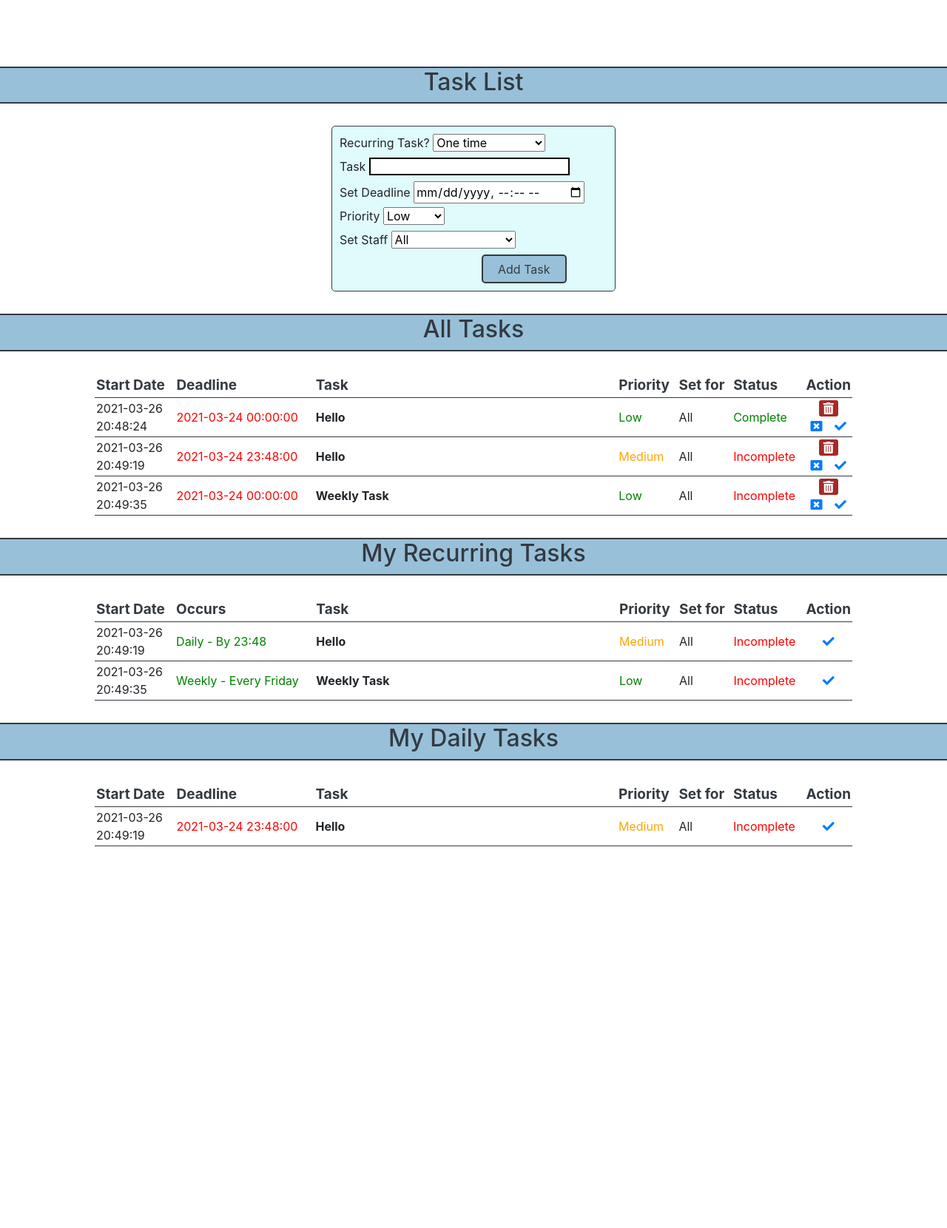
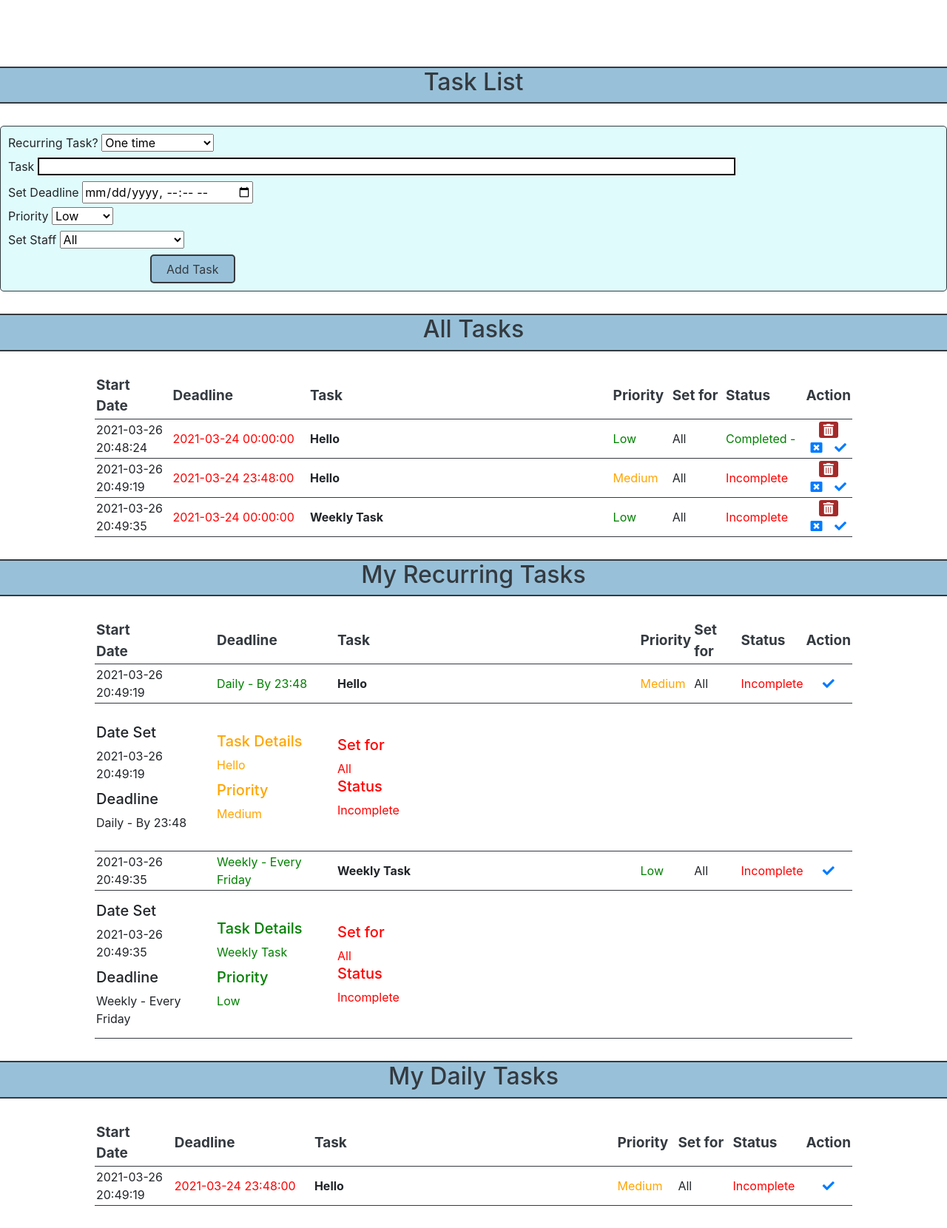
Before and after one commit to frankiemichael/PHP-small-app, a PHP site: page /tasks.php in a window 1280 px wide. Shown: the part 60-1720 px from the top of the page at 74% size. Before the commit the page ends 1204 px from the top, so only its background shows below. Run offline with PHP 8.4, Linux system fonts and the light colour scheme; a user stored in the database is signed in; data comes from the database, SQL or seed files in the repository; data that the repository does not hold is empty.

Commit message:
Add files via upload

```diff
--- a/public/css/tasks.css
+++ b/public/css/tasks.css
@@ -12,7 +12,7 @@
   border-bottom: 2px solid #343a40;
 }
 .input_form {
-	width: 30%;
+	width: 100%;
 	margin: 30px auto;
 	border-radius: 5px;
 	padding: 10px;
--- a/public/scripts/tasks.js
+++ b/public/scripts/tasks.js
@@ -1,6 +1,8 @@
 $(document).ready(function(){
   $(".status").text(function(){
-    return  $(this).text().replace("0", "Incomplete");
+    if ($(this).text() === '0'){
+      $(this).text('Incomplete')
+    }
   })
   $(".status").text(function(){
     return  $(this).text().replace("1", "Complete");
@@ -64,7 +66,15 @@
   })
 }
 })
-
+if ($(window).width() < 960) {
+  $('table').css({
+    width: '100%',
+  })
+  $('.date, .setfor, .status').hide()
+}
+else {
+  $('.date, .task').show()
+}
 
 
 })
--- a/public/tasks.php
+++ b/public/tasks.php
@@ -43,14 +43,15 @@
 }
 if (isset($_GET['complete_task'])) {
 $id = $_GET['complete_task'];
-
-mysqli_query($conn, "UPDATE todo SET completed=1 WHERE id=".$id);
+date_default_timezone_set('Europe/London');
+$date = date('Y-m-d H:i:s', time());
+mysqli_query($conn, "UPDATE todo SET completed=1, timecompleted='$date' WHERE id=".$id);
 
 }
 if (isset($_GET['incomplete_task'])) {
 $id = $_GET['incomplete_task'];
 
-mysqli_query($conn, "UPDATE todo SET completed=0 WHERE id=".$id);
+mysqli_query($conn, "UPDATE todo SET completed=0, timecompleted=NULL WHERE id=".$id);
 
 }
 
@@ -112,13 +113,13 @@
 
 		<tr>
 			<th hidden>ID</th>
-			<th>Start Date</th>
-			<th>Deadline</th>
-			<th style="width: 40%;">Task</th>
-			<th>Priority</th>
-			<th>Set for</th>
-			<th>Status</th>
-			<th style="width: 60px;">Action</th>
+			<th class='date'>Start Date</th>
+			<th class='deadline'>Deadline</th>
+			<th class='task' style="width: 40%;">Task</th>
+			<th class='priority'>Priority</th>
+			<th class='setfor'>Set for</th>
+			<th class='status'>Status</th>
+			<th class='action' style="width: 60px;">Action</th>
 		</tr>
 	</thead>
 
@@ -142,7 +143,7 @@
 				while($result = mysqli_fetch_assoc($query)){
 				?>
 				<td class='setfor'><?php echo $result['username']; } ?></td>
-				<td class='status'><?php echo $row['completed']; ?></td>
+				<td class='status'><?php if ($row['completed'] == 1){ echo $row['completed'] . "d - " . $row['timecompleted'];}else{ echo $row['completed'];} ?></td>
 				<td class='action'>
 				<div class="delete">
 					<a href="tasks.php?del_task=<?php echo $row['id'] ?>"><i class="fas fa-trash-alt"></i></a>
@@ -166,13 +167,13 @@
 <thead>
 	<tr>
 		<th hidden>ID</th>
-		<th>Start Date</th>
-		<th>Occurs</th>
-		<th style="width: 40%;">Task</th>
-		<th>Priority</th>
-		<th>Set for</th>
-		<th>Status</th>
-		<th style="width: 60px;">Action</th>
+		<th class='date'>Start Date</th>
+		<th class='deadline'>Deadline</th>
+		<th class='task' style="width: 40%;">Task</th>
+		<th class='priority'>Priority</th>
+		<th class='setfor'>Set for</th>
+		<th class='status'>Status</th>
+		<th class='action' style="width: 60px;">Action</th>
 	</tr>
 </thead>
 
@@ -185,7 +186,7 @@
 		<tr>
 			<td hidden> <?php echo $i; ?> </td>
 
-			<td class="date"><?php echo $row['date'];  ?></td>
+			<td class="date"><?php echo $row['date']; ?></td>
 			<td class="deadline" style="color:green;"><?php if ($row['weekly'] == 1){ echo 'Weekly - Every ' . $row['day'];}else{ echo 'Daily - By '. $row['time'];} ?></td>
 			<td class="task"><b> <?php echo $row['task']; ?> </b></td>
 			<td class='priority'><?php echo $row['priority']; ?></td>
@@ -201,6 +202,33 @@
 				<a href="tasks.php?complete_task=<?php echo $row['id'] ?>"><i class="fas fa-check"></i></a>
 			</td>
 		</tr>
+		<tr style='height:200px;'>
+			<td>
+				<h5>Date Set</h5>
+				<?php echo $row['date']; ?>
+				<h5 style="margin-top:10px;">Deadline</h5>
+				<?php if ($row['weekly'] == 1){ echo 'Weekly - Every ' . $row['day'];}else{ echo 'Daily - By '. $row['time'];} ?>
+			</td>
+			<td>
+				<h5>Task Details</h5>
+				<?php echo $row['task']; ?>
+				<h5 style="margin-top:10px;">Priority</h5>
+				<?php echo $row['priority']; ?>
+			</td>
+			<td>
+				<h5>Set for</h5>
+				<?php
+				$idname = $row['staffid'];
+				$sql = "SELECT * FROM accounts WHERE id = $idname";
+				$query = mysqli_query($conn, $sql);
+				while($result = mysqli_fetch_assoc($query)){
+				?>
+				<?php echo $result['username']; } ?>
+				<h5>Status</h5>
+				<span class='status'><?php echo $row['completed']; ?></span>
+			</td>
+			<td></td>
+		</tr>
 	<?php $i++; } ?>
 </tbody>
 </table>
@@ -212,13 +240,13 @@
 <thead>
 	<tr>
 		<th hidden>ID</th>
-		<th>Start Date</th>
-		<th>Deadline</th>
-		<th style="width: 40%;">Task</th>
-		<th>Priority</th>
-		<th>Set for</th>
-		<th>Status</th>
-		<th style="width: 60px;">Action</th>
+		<th class='date'>Start Date</th>
+		<th class='deadline'>Deadline</th>
+		<th class='task' style="width: 40%;">Task</th>
+		<th class='priority'>Priority</th>
+		<th class='setfor'>Set for</th>
+		<th class='status'>Status</th>
+		<th class='action' style="width: 60px;">Action</th>
 	</tr>
 </thead>
 
@@ -248,6 +276,7 @@
 				<a href="tasks.php?complete_task=<?php echo $row['id'] ?>"><i class="fas fa-check"></i></a>
 			</td>
 		</tr>
+
 	<?php $i++; } ?>
 </tbody>
 </table>
```
